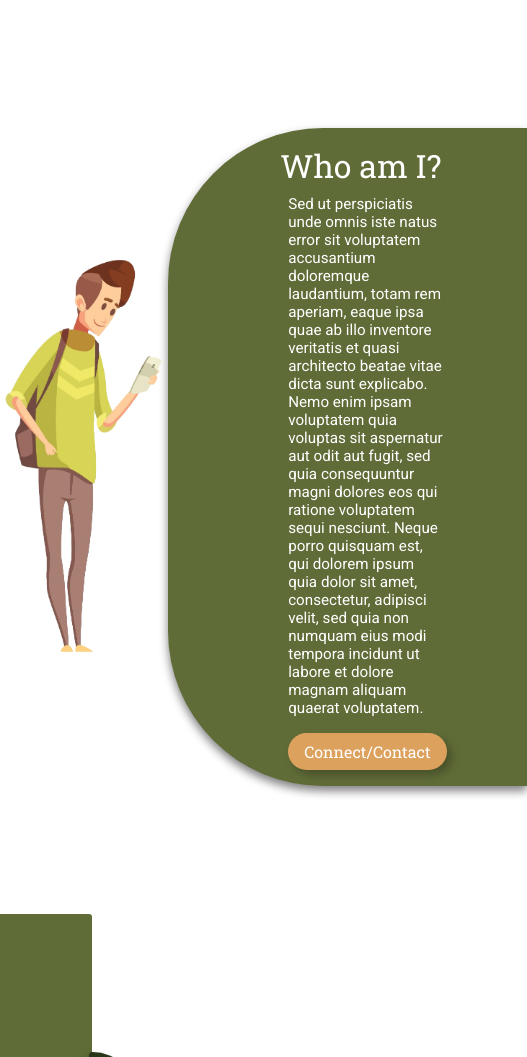
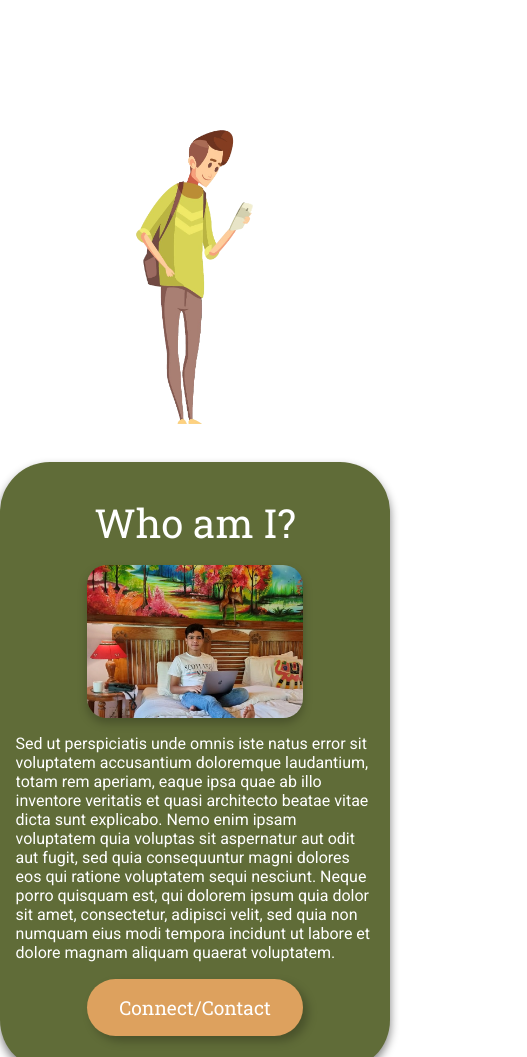
Before and after one commit to krishgon/Portfolio, a plain HTML site: page index.html in a window 390 px wide. Shown: the top 1057 px of the page, 527 px wide, since content can reach past the window. Drawn offline with Linux system fonts and the light colour scheme.

Commit message:
make about me section responsive

```diff
--- a/script.js
+++ b/script.js
@@ -11,6 +11,12 @@ window.onscroll = function() {
     }
     prevScrollpos = currentScrollpos;
 }
+
+document.addEventListener('DOMContentLoaded', (event) => {
+    if(window.outerWidth <= 768){
+        changeAboutHtml(true);
+    }
+});
 
 
 function showSocials(){
@@ -35,6 +41,9 @@ function showProfile(platform){
 function toggleScreenMode(){
     if(window.outerWidth > 768){
         document.getElementsByClassName("menu")[0].style.display = "flex";
+        changeAboutHtml(false);
+    }else{
+        changeAboutHtml(true);
     }
 }
 
@@ -50,3 +59,12 @@ function toggleMenu(){
         toggleButton.src = "assets/menu_white_36dp.svg";
     }
 }
+
+function changeAboutHtml(forMobile){
+    var des = document.getElementsByClassName('myDescription')[0];
+    if(forMobile){
+        des.innerHTML = "\n    <div class=\"title\">Who am I?</div>\n    <div class=\"body\">Sed ut perspiciatis unde omnis iste natus error sit voluptatem accusantium doloremque\n      laudantium, totam rem aperiam, eaque ipsa quae ab illo inventore veritatis et quasi architecto\n      beatae vitae dicta sunt explicabo. Nemo enim ipsam voluptatem quia voluptas sit aspernatur aut odit\n      aut fugit, sed quia consequuntur magni dolores eos qui ratione voluptatem sequi nesciunt. Neque\n      porro quisquam est, qui dolorem ipsum quia dolor sit amet, consectetur, adipisci velit, sed quia non\n      numquam eius modi tempora incidunt ut labore et dolore magnam aliquam quaerat voluptatem.</div>\n    <div class=\"button\"><input type=\"button\" value=\"Connect/Contact\" onclick=\"showSocials();\"></div>\n    <div class=\"myPic\">\n      <img src=\"assets/newProfilePic.jpeg\" alt=\"my photo\">\n    </div>\n  ";
+    }else{
+        des.innerHTML = "\n            <div class=\"myText\">\n                <div class=\"title\">Who am I?</div>\n                <div class=\"body\">Sed ut perspiciatis unde omnis iste natus error sit voluptatem accusantium doloremque\n                    laudantium, totam rem aperiam, eaque ipsa quae ab illo inventore veritatis et quasi architecto\n                    beatae vitae dicta sunt explicabo. Nemo enim ipsam voluptatem quia voluptas sit aspernatur aut odit\n                    aut fugit, sed quia consequuntur magni dolores eos qui ratione voluptatem sequi nesciunt. Neque\n                    porro quisquam est, qui dolorem ipsum quia dolor sit amet, consectetur, adipisci velit, sed quia non\n                    numquam eius modi tempora incidunt ut labore et dolore magnam aliquam quaerat voluptatem.</div>\n                <div class=\"button\"><input type=\"button\" value=\"Connect/Contact\" onclick=\"showSocials();\"></div>\n            </div>\n            <div class=\"myPic\">\n                <img src=\"assets/newProfilePic.jpeg\" alt=\"my photo\">\n            </div>\n        ";
+    }
+}
--- a/style.css
+++ b/style.css
@@ -1,7 +1,6 @@
 @import url('https://fonts.googleapis.com/css2?family=Bebas+Neue&display=swap');
 @import url('https://fonts.googleapis.com/css2?family=Roboto+Slab:wght@300;400&display=swap');
 @import url('https://fonts.googleapis.com/css2?family=Roboto:wght@100;300;400&display=swap');
-
 * {
     margin: 0%;
     box-sizing: border-box;
@@ -21,7 +20,7 @@ html {
     scroll-behavior: smooth;
 }
 
-body{
+body {
     color: white;
     width: 100vw;
     height: 100vh;
@@ -36,13 +35,10 @@ body{
     background: rgba(0, 0, 0, 0.1);
 }
 
-
 ::-webkit-scrollbar-thumb {
     background: rgba(0, 0, 0, 0.4);
     border-radius: 20px;
 }
-
-
 
 .navbar {
     position: fixed;
@@ -53,7 +49,6 @@ body{
     display: flex;
     justify-content: space-between;
     transition: top 0.3s;
-
     padding-left: 12rem;
     padding-right: 12rem;
     box-shadow: 0px 5px 10px rgba(0, 0, 0, 0.25);
@@ -63,23 +58,21 @@ body{
     display: none;
     align-items: center;
     justify-content: center;
-
     height: 100%;
     position: absolute;
     right: 0;
     margin-right: 4vw;
 }
 
-.logo{
+.logo {
     display: flex;
     align-items: center;
-
     color: var(--skinColor);
     font-family: 'Bebas Neue', cursive;
     font-size: 2.3rem;
 }
 
-.menu{
+.menu {
     display: flex;
     flex-direction: row;
     align-items: center;
@@ -92,32 +85,29 @@ body{
     height: 100%;
 }
 
-.menuItems > div {
+.menuItems>div {
     padding: 0.5rem;
     padding-left: 2rem;
     padding-right: 2rem;
-
     display: flex;
     justify-content: center;
     align-items: center;
     transition: 0.3s;
-
     text-align: center;
     font-size: 1.5rem;
     font-family: 'Roboto Slab', serif;
     font-weight: 200;
 }
 
-.menuItems > div:hover:not(.active) {
+.menuItems>div:hover:not(.active) {
     color: var(--darkOrange);
 }
-
 
 .active {
     background-color: var(--darkOrange);
 }
 
-.about{
+.about {
     margin-top: 8rem;
     padding-left: 13rem;
     display: grid;
@@ -130,7 +120,7 @@ body{
     align-items: center;
 }
 
-.personStanding > img{
+.personStanding>img {
     height: 400px;
 }
 
@@ -139,10 +129,8 @@ body{
     border-radius: 155px 0px 0px 155px;
     padding-left: 8rem;
     padding-right: 4rem;
-
     display: grid;
     grid-template-columns: 60fr 40fr;
-
     box-shadow: 0px 5px 10px grey;
 }
 
@@ -150,28 +138,26 @@ body{
     padding-top: 1rem;
     padding-bottom: 1rem;
     padding-right: 3rem;
-
     display: flex;
     flex-direction: column;
     justify-content: center;
 }
 
-.myText > .title {
+.myText>.title {
     font-family: 'Roboto Slab', serif;
     font-size: 3rem;
 }
 
-.myText > .body {
+.myText>.body {
     padding-top: 0.5rem;
     padding-left: 0.5rem;
     font-family: 'Roboto', sans-serif;
     font-size: 1rem;
 }
 
-.myText > .button > input{
+.myText>.button>input {
     margin-top: 1rem;
     margin-left: 0.5rem;
-
     padding: 1rem;
     padding-left: 2rem;
     padding-right: 2rem;
@@ -180,14 +166,13 @@ body{
     background-color: var(--lightOrange);
     box-shadow: 5px 5px 10px 0px rgba(0, 0, 0, 0.25);
     transition: 0.3s;
-
     font-family: 'Roboto Slab', serif;
     font-size: 1.2rem;
     font-weight: 500;
     color: white;
 }
 
-.myText > .button > input:hover {
+.myText>.button>input:hover {
     opacity: 80%;
 }
 
@@ -196,7 +181,7 @@ body{
     align-items: center;
 }
 
-.myPic > img {
+.myPic>img {
     width: 100%;
     border-radius: 20px;
     box-shadow: 0px 5px 10px rgba(0, 0, 0, 0.25);
@@ -204,7 +189,6 @@ body{
 
 .interests {
     margin-top: 8rem;
-
     display: grid;
     grid-template-columns: 50fr 50fr;
 }
@@ -215,16 +199,13 @@ body{
     grid-template-rows: 6fr 23fr 5fr 23fr 5fr 23fr 6fr;
 }
 
-.mainSection > .title{
+.mainSection>.title {
     background-color: var(--lightGreen);
     padding: 2rem;
-
     grid-row: 1 / 21;
-
     display: flex;
     justify-content: center;
     align-items: center;
-
     color: white;
     font-family: 'Roboto Slab', serif;
     font-size: 2.5rem;
@@ -232,13 +213,13 @@ body{
     font-weight: 500;
 }
 
-.interests > .image {
+.interests>.image {
     display: flex;
     justify-content: center;
     align-items: center;
 }
 
-.interests > .image > img {
+.interests>.image>img {
     height: 400px;
 }
 
@@ -246,11 +227,10 @@ body{
     grid-row: 1 / 21;
     grid-column: 2 / 3;
     background-color: var(--lightGreen);
-
     border-radius: 0px 50px 50px 0px;
 }
 
-.infoBox{
+.infoBox {
     background-color: var(--darkGreen);
     border-radius: 4px 50px 50px 4px;
     padding: 1rem;
@@ -259,22 +239,21 @@ body{
     padding-right: 1.5rem;
     box-shadow: -5px 5px 10px rgba(0, 0, 0, 0.25);
     font-family: 'Roboto', sans-serif;
-
     grid-column: 2 / 4;
     grid-row-end: span 1;
 }
 
-.infoBox > .title {
+.infoBox>.title {
     font-size: 1.8rem;
     line-height: 1.6;
     font-family: 'Roboto Slab', serif;
 }
 
-.infoBox > .content {
+.infoBox>.content {
     font-size: 1rem;
 }
 
-.guitar{
+.guitar {
     grid-row-start: 2;
 }
 
@@ -296,9 +275,8 @@ body{
     background-color: var(--whiteOrange);
 }
 
-.socials > .title {
+.socials>.title {
     text-align: center;
-
     color: var(--apnaBlack);
     font-family: 'Roboto Slab', serif;
     font-size: 3rem;
@@ -306,28 +284,25 @@ body{
 
 .socialContainer {
     margin-top: 5rem;
-
     display: grid;
     grid-template-columns: 45fr 10fr 45fr;
     grid-template-rows: 45fr 10fr 45fr;
 }
 
-.socialContainer > div {
+.socialContainer>div {
     display: grid;
     grid-template-columns: none;
     grid-template-rows: 70fr 30fr;
-
-
     color: var(--apnaBlack);
     font-family: 'Roboto', sans-serif;
     font-weight: 400;
 }
 
-.discord > .mainBox {
+.discord>.mainBox {
     background-color: #E0E3FF;
 }
 
-.discord > .followButton > input{
+.discord>.followButton>input {
     background-color: #6773F8;
 }
 
@@ -336,11 +311,11 @@ body{
     grid-row: 1 / 2;
 }
 
-.twitter > .mainBox {
+.twitter>.mainBox {
     background-color: #D9F2FF;
 }
 
-.twitter > .followButton > input{
+.twitter>.followButton>input {
     background-color: #44B5EF;
 }
 
@@ -349,11 +324,11 @@ body{
     grid-row: 3 / 4;
 }
 
-.youtube > .mainBox {
+.youtube>.mainBox {
     background-color: #FFD4D4;
 }
 
-.youtube > .followButton > input{
+.youtube>.followButton>input {
     background-color: #FF3232;
 }
 
@@ -362,11 +337,11 @@ body{
     grid-row: 3 / 4;
 }
 
-.reddit > .mainBox {
+.reddit>.mainBox {
     background-color: #FFD1C0;
 }
 
-.reddit > .followButton > input{
+.reddit>.followButton>input {
     background-color: #FF5E22;
 }
 
@@ -375,7 +350,6 @@ body{
     padding-left: 0px;
     border-radius: 30px;
     box-shadow: 0px 5px 10px rgba(0, 0, 0, 0.25);
-
     display: grid;
     grid-template-columns: 20fr 80fr;
     grid-template-rows: none;
@@ -387,30 +361,29 @@ body{
     justify-content: center;
 }
 
-.mainBox > .imageBox > img {
+.mainBox>.imageBox>img {
     width: auto;
     height: 5rem;
 }
 
-.mainBox > p {
+.mainBox>p {
     align-self: center;
 }
 
-.followButton > input{
+.followButton>input {
     height: 100%;
     width: 100%;
     border-width: 0px;
     border-radius: 30px;
     box-shadow: 0px 5px 10px rgba(0, 0, 0, 0.25);
     transition: 0.3s;
-
     color: white;
     font-family: 'Roboto', sans-serif;
     font-size: 1.3rem;
     font-weight: 300;
 }
 
-.followButton > input:hover {
+.followButton>input:hover {
     background-color: var(--darkOrange);
     opacity: 80%;
 }
@@ -423,65 +396,62 @@ body{
     font-weight: 100;
 }
 
-@media only screen and (min-width: 768px){
+@media only screen and (min-width: 768px) {
     .menu {
         display: flex;
     }
 }
 
-@media only screen and (max-width: 1024px){
+@media only screen and (max-width: 1024px) {
     .navbar {
         padding-left: 6rem;
         padding-right: 6rem;
     }
-
-    .about{
+    .about {
         padding-left: 3rem;
     }
-    .myDescription{
+    .myDescription {
         padding-left: 7rem;
         padding-right: 2rem;
     }
-    .myText > .title {
+    .myText>.title {
         font-size: 2rem;
     }
-    .myText > .body {
+    .myText>.body {
         font-size: 0.95rem;
     }
-    .myText > .button > input {
+    .myText>.button>input {
         font-size: 1rem;
         padding: 0.5rem;
         padding-left: 1rem;
         padding-right: 1rem;
     }
-
-    .mainSection > .title {
+    .mainSection>.title {
         font-size: 2rem;
     }
-    .infoBox > .title {
+    .infoBox>.title {
         font-size: 1.6rem;
     }
-    .infoBox > .content {
+    .infoBox>.content {
         font-size: 0.8rem;
     }
-
     .socials {
         padding-left: 5rem;
         padding-right: 5rem;
     }
-    .socials > .title {
+    .socials>.title {
         font-size: 2.5rem;
     }
-    .socialContainer > div {
+    .socialContainer>div {
         grid-template-rows: 75fr 25fr;
     }
-    .mainBox > p {
+    .mainBox>p {
         font-size: 0.9rem;
     }
 }
 
-@media only screen and (max-width: 768px){
-    .body{
+@media only screen and (max-width: 768px) {
+    .body {
         overflow-x: hidden;
     }
     .navbar {
@@ -492,14 +462,14 @@ body{
         padding-bottom: 2vh;
         height: max-content;
     }
-    .logo{
+    .logo {
         justify-content: center;
         font-size: 2.5rem;
     }
     .toggleButton {
         display: flex;
     }
-    .menu{
+    .menu {
         display: none;
         justify-content: center;
         margin-top: 2vh;
@@ -510,11 +480,73 @@ body{
         grid-template-rows: 1fr 1fr;
         width: 100%;
     }
-    .menuItems > div {
+    .menuItems>div {
         border-radius: 20px;
     }
-
     .about {
         padding: 0px;
+        display: flex;
+        flex-direction: column;
+        justify-content: center;
+    }
+    .personStanding {
+        justify-content: center;
+    }
+    .personStanding>img {
+        height: 300px;
+    }
+    .myDescription {
+        padding-left: 4vw;
+        padding-right: 4vw;
+        padding-top: 4vh;
+        padding-bottom: 4vh;
+        margin-top: 4vh;
+        border-radius: 50px;
+        display: flex;
+        flex-direction: column;
+        justify-content: center;
+    }
+    .myDescription>.title {
+        order: 1;
+        text-align: center;
+        font-family: 'Roboto Slab', serif;
+        font-size: 2.5rem;
+    }
+    .myDescription>.body {
+        order: 3;
+        margin-top: 2vh;
+        padding-top: 0px;
+        padding-left: 0px;
+        font-size: 1rem;
+        font-family: 'Roboto', sans-serif;
+    }
+    .myDescription>.button {
+        order: 4;
+        margin-top: 2vh;
+        display: flex;
+        justify-content: center;
+    }
+    .myDescription>.button>input {
+        margin: 0px;
+        font-size: 1.2rem;
+        padding: 1rem;
+        padding-left: 2rem;
+        padding-right: 2rem;
+        border-width: 0px;
+        border-radius: 30px;
+        background-color: var(--lightOrange);
+        box-shadow: 5px 5px 10px 0px rgba(0, 0, 0, 0.25);
+        transition: 0.3s;
+        font-family: 'Roboto Slab', serif;
+        font-weight: 500;
+        color: white;
+    }
+    .myPic {
+        margin-top: 2vh;
+        order: 2;
+        justify-content: center;
+    }
+    .myPic > img{
+        width: 60%;
     }
 }
```
